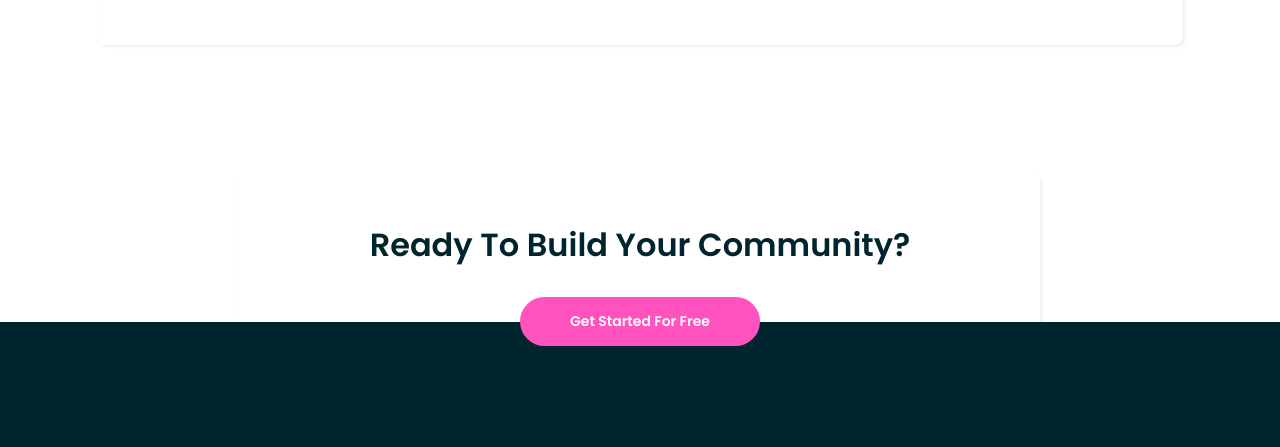
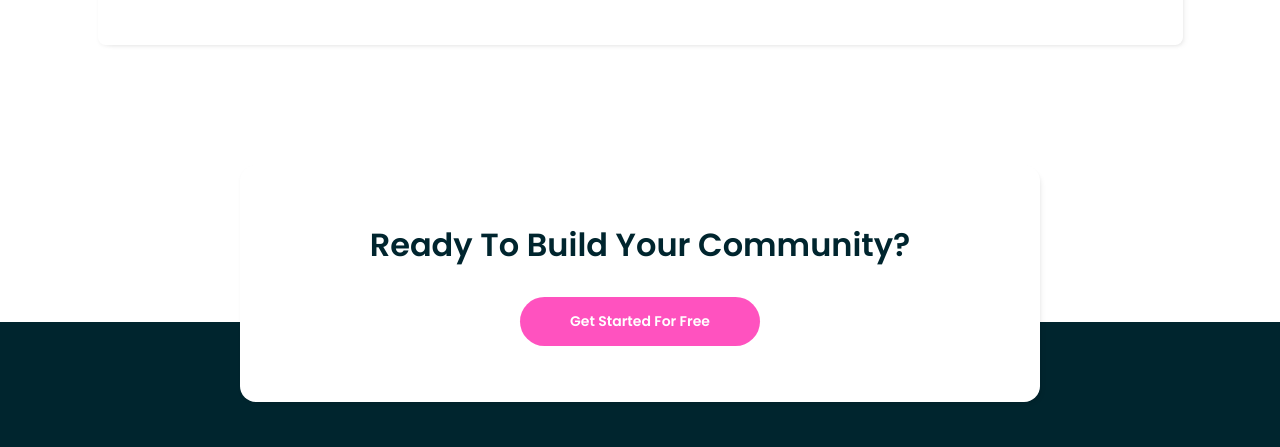
Before and after one commit to xaviguasch/huddle-landing-page-with-alternating-feature-blocks-frontendmentor-challenge-prac, a plain HTML site: page index.html in a window 1280 px wide. Shown: the part 2019-2466 px from the top of the page. Drawn offline with nearby package versions, Linux system fonts and the light colour scheme.

Commit message:
solved cta section issue

```diff
--- a/style.css
+++ b/style.css
@@ -236,10 +236,12 @@ img {
 }
 
 .cta-section {
+  background-color: var(--clr-white);
   border-radius: 1em;
   box-shadow: rgba(0, 0, 0, 0.1) 5px 4px 6px -5px, rgba(0, 0, 0, 0.06) 0px 2px 4px -1px;
   margin: 7.5em 0.7em -4em;
   padding: 2.5em 0.7em;
+  position: relative;
 }
 
 .footer {
```
